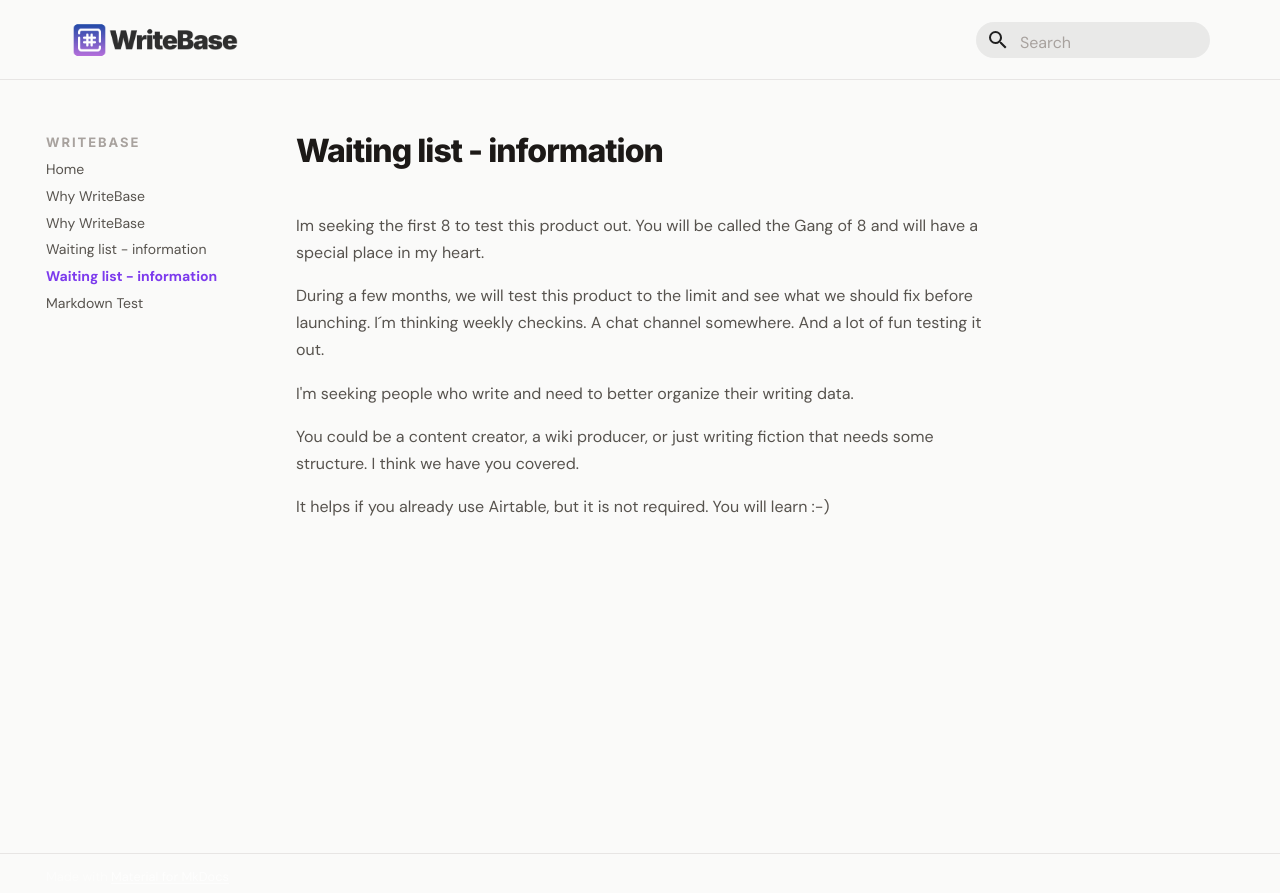
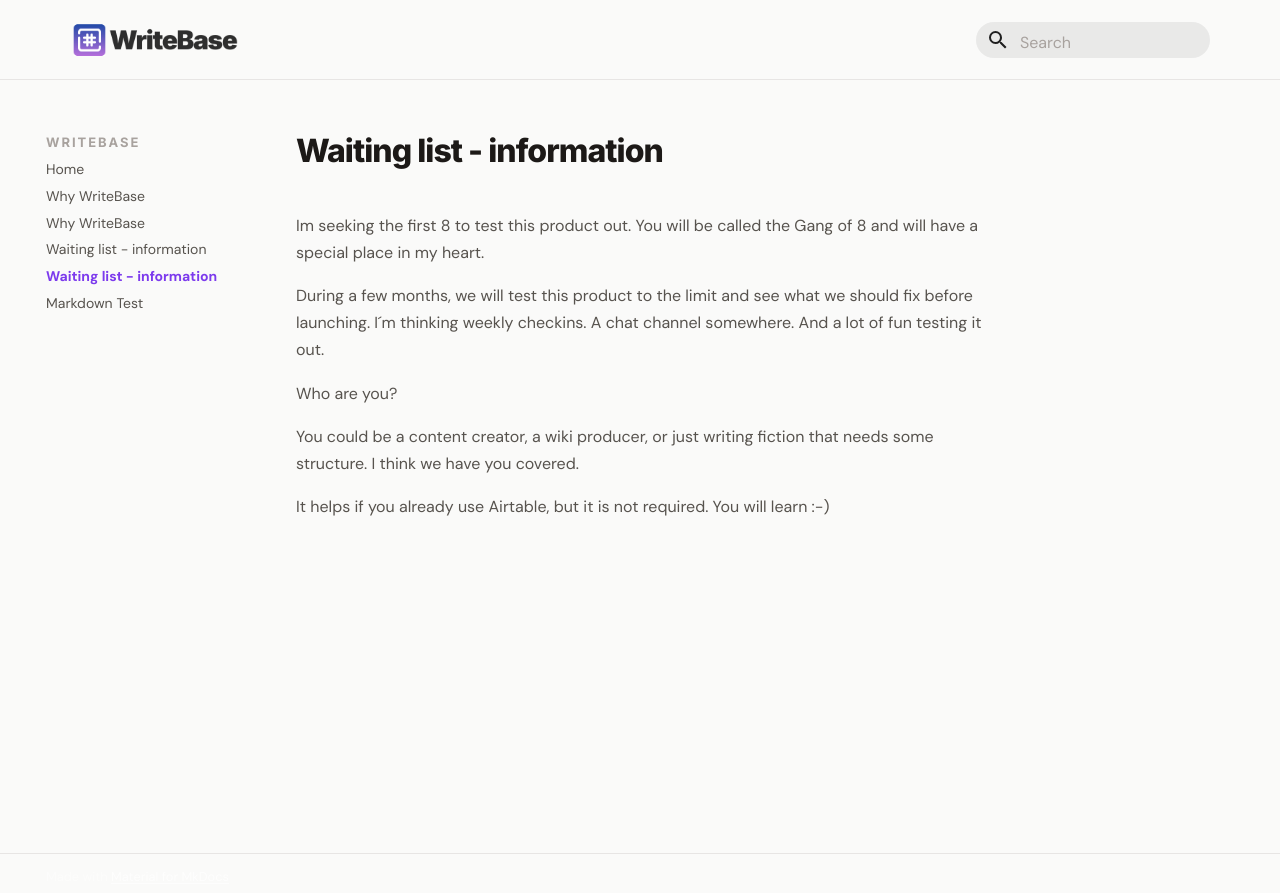
Before and after one commit to larssonhthomas-afk/writebase-docs, an MkDocs documentation site: the page built from docs/20waiting-list---information.md, in a window 1280 px wide. Shown: the top 893 px of the page. Built offline with MkDocs 1.6.1 and Material for MkDocs 9.7.7, drawn with Linux system fonts in a browser that asks for light colours; some web fonts are replaced.

Commit message:
Update 20waiting-list---information.md

```diff
--- a/docs/20waiting-list---information.md
+++ b/docs/20waiting-list---information.md
@@ -10,9 +10,7 @@ Im seeking the first 8 to test this product out. You will be called the Gang of
 
 During a few months, we will test this product to the limit and see what we should fix before launching. I´m thinking weekly checkins. A chat channel somewhere. And a lot of fun testing it out.
 
-
-
-I'm seeking people who write and need to better organize their writing data.
+Who are you?
 
 You could be a content creator, a wiki producer, or just writing fiction that needs some structure. I think we have you covered.
 
```
